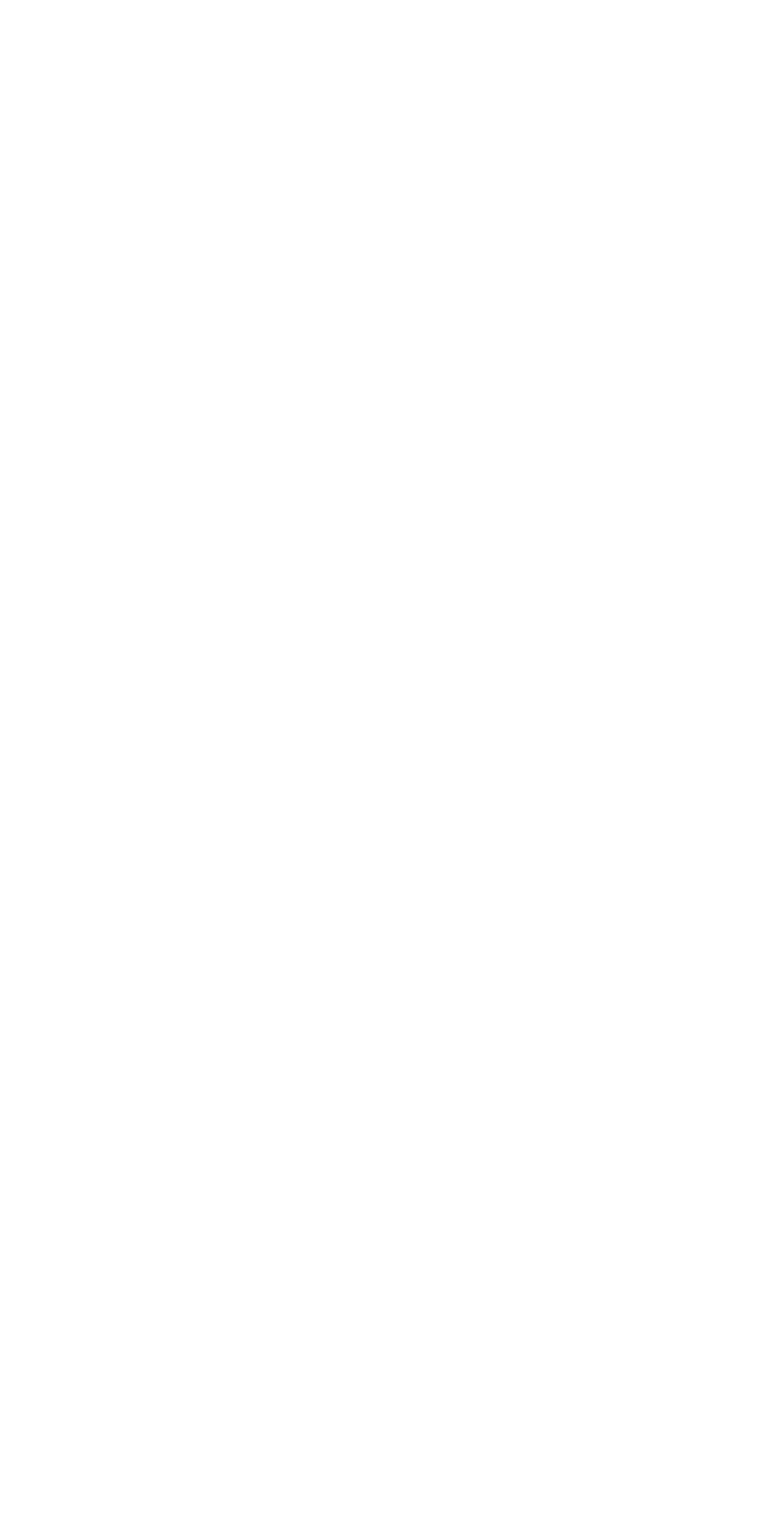
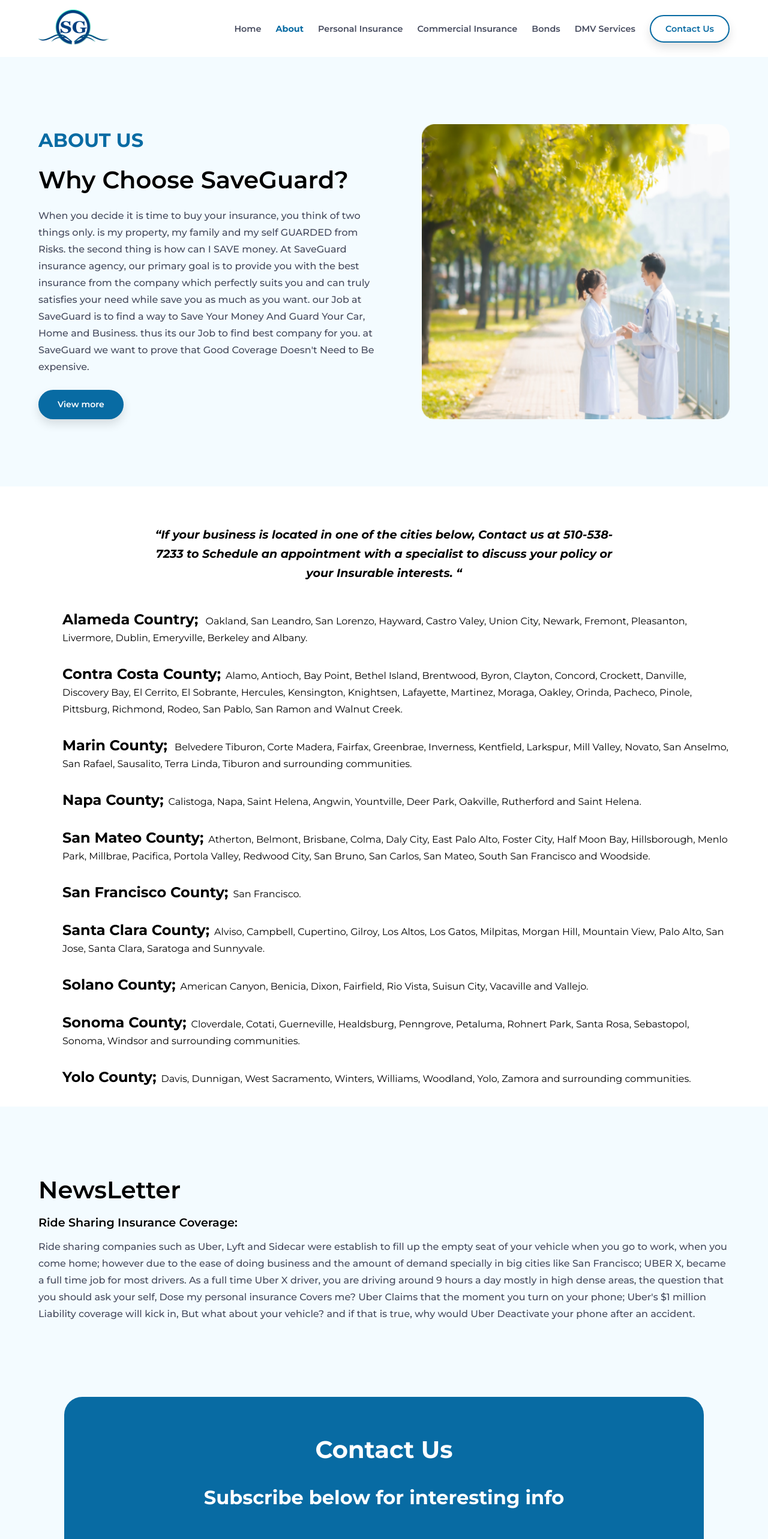
Before and after one commit to mohammadhani110/safeguard, a React (Create React App) app: page /about in a window 1280 px wide. Before the commit this address had no page. Shown: the top 2566 px of the page at 60% size. Before the commit the page ends 800 px from the top, so only its background shows below. Built offline with nearby package versions, Linux system fonts and the light colour scheme.

Commit message:
about done

```diff
--- a/src/components/ContactSection/index.js
+++ b/src/components/ContactSection/index.js
@@ -1,7 +1,6 @@
 import React from 'react'
 import { Box, Button, Container, TextField, Typography } from '@mui/material'
 import { makeStyles } from '@mui/styles'
-import { fontWeight } from '@mui/system';
 const useStyles = makeStyles((theme) => ({
     cta: {
         background: theme.palette.text.primary,
@@ -24,8 +23,9 @@
         },
     },
     contactSection: {
-        marginBottom:"4rem",
-        marginTop:"-15rem",
+        marginBottom: "4rem",
+
+        "&.mt": { marginTop: "-15rem", },
         "& .contactBox": {
             maxWidth: 970,
             height: 380,
@@ -83,10 +83,10 @@
         },
     }
 }));
-const ContactSection = () => {
+const ContactSection = ({ isHome }) => {
     const classes = useStyles()
     return (
-        <section className={classes.contactSection}>
+        <section className={`${classes.contactSection} ${isHome ? "mt" : ""}`}>
             <Container>
                 <Box component="div" className="contactBox">
                     <Typography component="h2" variant="h2" sx={{ fontWeight: "bold" }}>Contact Us</Typography>
--- /dev/null
+++ b/src/components/CountriesList/index.js
@@ -0,0 +1,50 @@
+import React from 'react'
+import { makeStyles } from '@mui/styles'
+import { Container } from '@mui/material';
+
+const useStyles = makeStyles((theme) => ({
+    countryBox: {
+
+        "& .list": {
+            listStyle: "none",
+            lineHeight: "1.75rem",
+            marginBottom: "2rem"
+        },
+        "& .country": {
+            fontWeight: "bold",
+            fontSize: "1.5rem",
+            marginRight: ".5rem",
+        },
+        "& .city": {},
+    },
+}))
+const data = [
+    { country: "Alameda Country;", cities: " Oakland, San Leandro, San Lorenzo, Hayward, Castro Valey, Union City, Newark, Fremont, Pleasanton, Livermore, Dublin, Emeryville, Berkeley and Albany." },
+    { country: "Contra Costa County;", cities: "Alamo, Antioch, Bay Point, Bethel Island, Brentwood, Byron, Clayton, Concord, Crockett, Danville, Discovery Bay, El Cerrito, El Sobrante, Hercules, Kensington, Knightsen, Lafayette, Martinez, Moraga, Oakley, Orinda, Pacheco, Pinole, Pittsburg, Richmond, Rodeo, San Pablo, San Ramon and Walnut Creek." },
+    { country: "Marin County;", cities: " Belvedere Tiburon, Corte Madera, Fairfax, Greenbrae, Inverness, Kentfield, Larkspur, Mill Valley, Novato, San Anselmo, San Rafael, Sausalito, Terra Linda, Tiburon and surrounding communities." },
+    { country: "Napa County;", cities: "Calistoga, Napa, Saint Helena, Angwin, Yountville, Deer Park, Oakville, Rutherford and Saint Helena." },
+    { country: "San Mateo County;", cities: "Atherton, Belmont, Brisbane, Colma, Daly City, East Palo Alto, Foster City, Half Moon Bay, Hillsborough, Menlo Park, Millbrae, Pacifica, Portola Valley, Redwood City, San Bruno, San Carlos, San Mateo, South San Francisco and Woodside." },
+    { country: "San Francisco County;", cities: "San Francisco." },
+    { country: "Santa Clara County;", cities: "Alviso, Campbell, Cupertino, Gilroy, Los Altos, Los Gatos, Milpitas, Morgan Hill, Mountain View, Palo Alto, San Jose, Santa Clara, Saratoga and Sunnyvale." },
+    { country: "Solano County;", cities: "American Canyon, Benicia, Dixon, Fairfield, Rio Vista, Suisun City, Vacaville and Vallejo." },
+    { country: "Sonoma County;", cities: "Cloverdale, Cotati, Guerneville, Healdsburg, Penngrove, Petaluma, Rohnert Park, Santa Rosa, Sebastopol, Sonoma, Windsor and surrounding communities." },
+    { country: "Yolo County;", cities: "Davis, Dunnigan, West Sacramento, Winters, Williams, Woodland, Yolo, Zamora and surrounding communities." },
+];
+const CountriesList = () => {
+    const classes = useStyles()
+    return (
+        <Container>
+            <ul className={classes.countryBox}>
+                {data.map(({ country, cities }) => {
+                    return (<li className='list'>
+                        <span className='country'>{country}</span>
+                        <span className='city'>{cities}</span>
+                    </li>)
+                })}
+            </ul>
+
+        </Container>
+    )
+}
+
+export default CountriesList
--- a/src/components/Navbar/index.js
+++ b/src/components/Navbar/index.js
@@ -103,7 +103,7 @@
                             About
                         </NavLink>
                         <NavLink
-                            to="/gallery"
+                            to="/personal-insurance"
                             className={location?.pathname === "/gallery" ? "active" : ""}
 
                         >
@@ -112,25 +112,25 @@
 
 
                         <NavLink
-                            to="/blog"
+                            to="/commercial-insurance"
                             className={location?.pathname === "/blog" ? "active" : ""}
                         >
                             Commercial Insurance
                         </NavLink>
                         <NavLink
-                            to="/blog"
+                            to="/bonds"
                             className={location?.pathname === "/blog" ? "active" : ""}
                         >
                             Bonds
                         </NavLink>
                         <NavLink
-                            to="/blog"
+                            to="/dmv-services"
                             className={location?.pathname === "/blog" ? "active" : ""}
                         >
                             DMV Services
                         </NavLink>
                         <NavLink
-                            to="/blog"
+                            to="/contact"
                             className={classes.cta}
                         >
                             Contact Us
--- /dev/null
+++ b/src/components/NewsLetter/index.js
@@ -0,0 +1,36 @@
+import React from 'react'
+import { makeStyles } from '@mui/styles'
+import { Typography, Box, Container } from '@mui/material'
+import ContactSection from '../ContactSection'
+
+const useStyles = makeStyles((theme) => ({
+    newsLetter: {
+        background:theme.palette.background.default,
+        padding:"7rem 0",
+        height: "500px",
+        "& .container": {
+        //    marginBottom:"20rem",
+        },
+
+    },
+}))
+const NewsLetter = () => {
+    const classes = useStyles()
+
+    return (
+        <section className={classes.newsLetter}>
+            <Container className='container'>
+                <Typography variant="h2" component={"h2"}>NewsLetter</Typography>
+                <Typography variant="h6" component={"h6"}>Ride Sharing Insurance Coverage:</Typography>
+                <Typography variant="body1" component={"p"}>Ride sharing companies such as Uber, Lyft and Sidecar were establish to fill up the empty seat of your vehicle when you go to work, when you come home; however due to the ease of doing business and the amount of demand specially in big cities like San Francisco; UBER X, became a full time job for most drivers.
+                    As a full time Uber X driver, you are driving around 9 hours a day mostly in high dense areas, the question that you should ask your self, Dose my personal insurance Covers me?
+                    Uber Claims that the moment you turn on your phone; Uber's $1 million Liability coverage will kick in, But what about your vehicle? and if that is true, why would Uber Deactivate your phone after an accident.
+                </Typography>
+
+            </Container>
+
+        </section>
+    )
+}
+
+export default NewsLetter
--- /dev/null
+++ b/src/pages/About.js
@@ -0,0 +1,63 @@
+import { Container, Typography } from '@mui/material'
+import { makeStyles } from '@mui/styles'
+import React from 'react'
+
+import about from "../assets/about.png"
+import ContactSection from '../components/ContactSection'
+import CountriesList from '../components/CountriesList'
+import ImgContentLayout from '../components/ImgContentLayout'
+import NewsLetter from '../components/NewsLetter'
+
+const useStyles = makeStyles((theme) => ({
+  about: {
+    "& .italicQuote": {
+      fontWeight: "bold",
+      fontStyle: "italic",
+      fontSize: "1.2rem",
+      lineHeight: '2rem',
+      textAlign: "center",
+      maxWidth: "60%",
+      margin: "4rem auto 3rem",
+    },
+    "& .countryBox": {
+      "& li": {
+        listStyle: "none",
+        lineHeight: "1.75rem",
+      },
+      "& .country": {
+        fontWeight: "bold",
+        fontSize: "1.5rem",
+        marginRight: ".5rem",
+      },
+      "& .city": {},
+    },
+  }
+
+}))
+const data = {
+  image: about,
+  title: "Why Choose SaveGuard?",
+  subTitle: "About Us",
+  para: `When you decide it is time to buy your insurance, you think of two things only. is my property, my family and my self GUARDED from Risks. the second thing  is how can I SAVE money.
+  At SaveGuard insurance agency, our primary goal is to provide you with the best insurance from the company which perfectly suits you and can truly satisfies your need while save you as much as you want.
+  our Job at SaveGuard is to find a way to Save Your Money And Guard Your Car, Home and Business.
+  thus its our Job to find best company for you.
+  at SaveGuard we want to prove that Good Coverage Doesn't Need to Be expensive.`,
+  imgDirection: "right",
+  background: true,
+}
+const About = () => {
+  const classes = useStyles();
+  return (
+    <section className={classes.about}>
+      <ImgContentLayout data={data} />
+      <p className='italicQuote'>“If your business is located in one of the cities below, Contact us at 510-538-7233 to Schedule an appointment with a specialist to discuss your policy or your Insurable interests. “</p>
+      <CountriesList />
+      <NewsLetter />
+      <ContactSection isHome={true}/>
+
+    </section>
+  )
+}
+
+export default About
--- a/src/pages/Home.js
+++ b/src/pages/Home.js
@@ -2,10 +2,11 @@
 import React from 'react'
 import HeroSection from '../components/HeroSection'
 import ImgContentLayout from '../components/ImgContentLayout'
+import ServicesSection from '../components/ServicesSection'
+import ContactSection from '../components/ContactSection'
+
 import hero from "../assets/home/heroSection.png"
 import about from "../assets/home/aboutSection.png"
-import ServicesSection from '../components/ServicesSection'
-import ContactSection from '../components/ContactSection'
 
 // const useStyles = makeStyles((theme) => ({
 
@@ -29,7 +30,7 @@
       <HeroSection imgDirection={"right"} img={hero} />
       <ImgContentLayout data={data} />
       <ServicesSection />
-      <ContactSection />
+      <ContactSection isHome={true}/>
     </>
   )
 }
--- /dev/null
+++ b/src/pages/Services.js
@@ -0,0 +1,9 @@
+import React from 'react'
+
+const Services = () => {
+  return (
+    <div>Services</div>
+  )
+}
+
+export default Services
--- a/src/router.js
+++ b/src/router.js
@@ -9,8 +9,8 @@
 const Footer = React.lazy(() => import('./components/Footer'));
 
 const Home = React.lazy(() => import('./pages/Home'));
-// const Gallery = React.lazy(() => import('../Pages/Gallery'));
-// const Login = React.lazy(() => import('../Pages/Login'));
+const About = React.lazy(() => import('./pages/About'));
+const Services = React.lazy(() => import('./pages/Services'));
 // const SignUp = React.lazy(() => import('../Pages/SignUp'));
 
 
@@ -79,6 +79,8 @@
             <BrowserRouter>
                 <Routes>
                 <Route exact path='/' element={<NormalRoute component={Home}/>}/>
+                <Route exact path='/about' element={<NormalRoute component={About}/>}/>
+                <Route exact path='/services' element={<NormalRoute component={Services}/>}/>
 
 
                 {/* <Route path='*' element={<Error404 />} /> */}
```
Also changed, not shown: src/assets/about.png (added).
